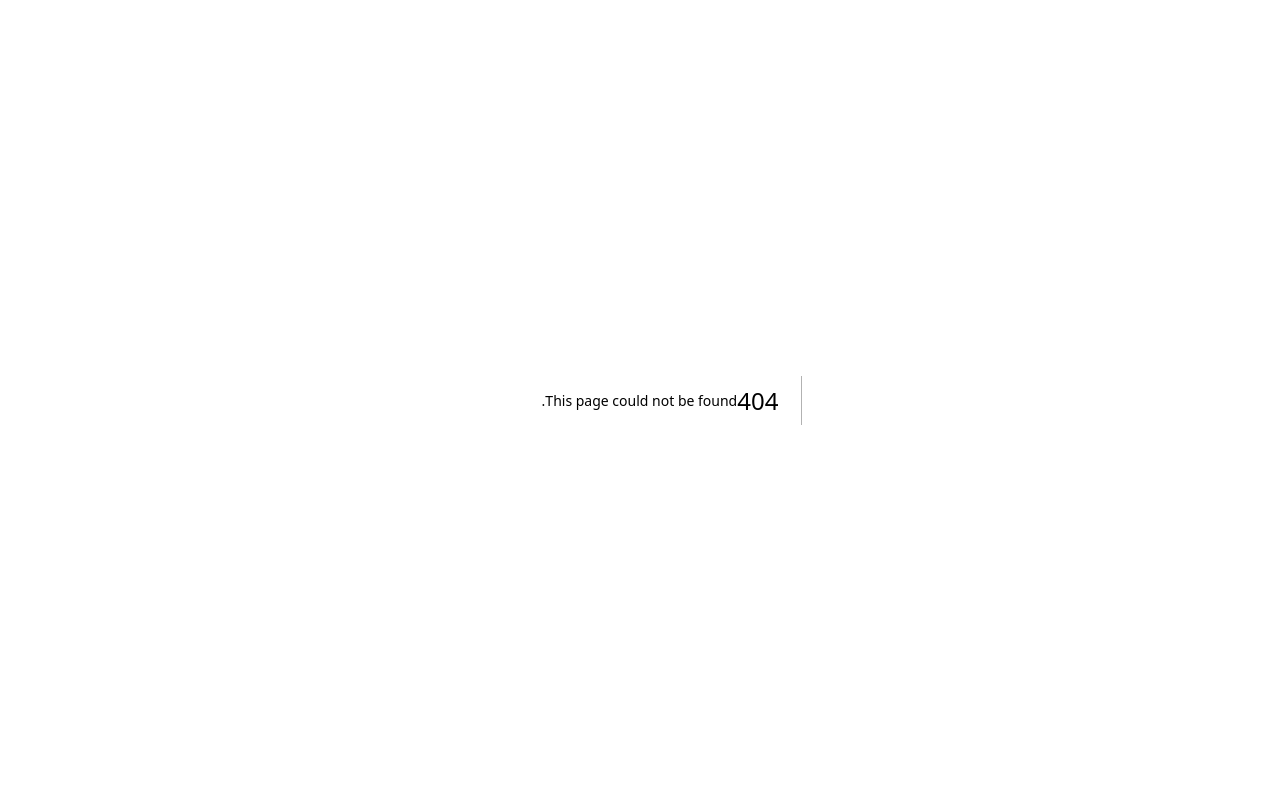
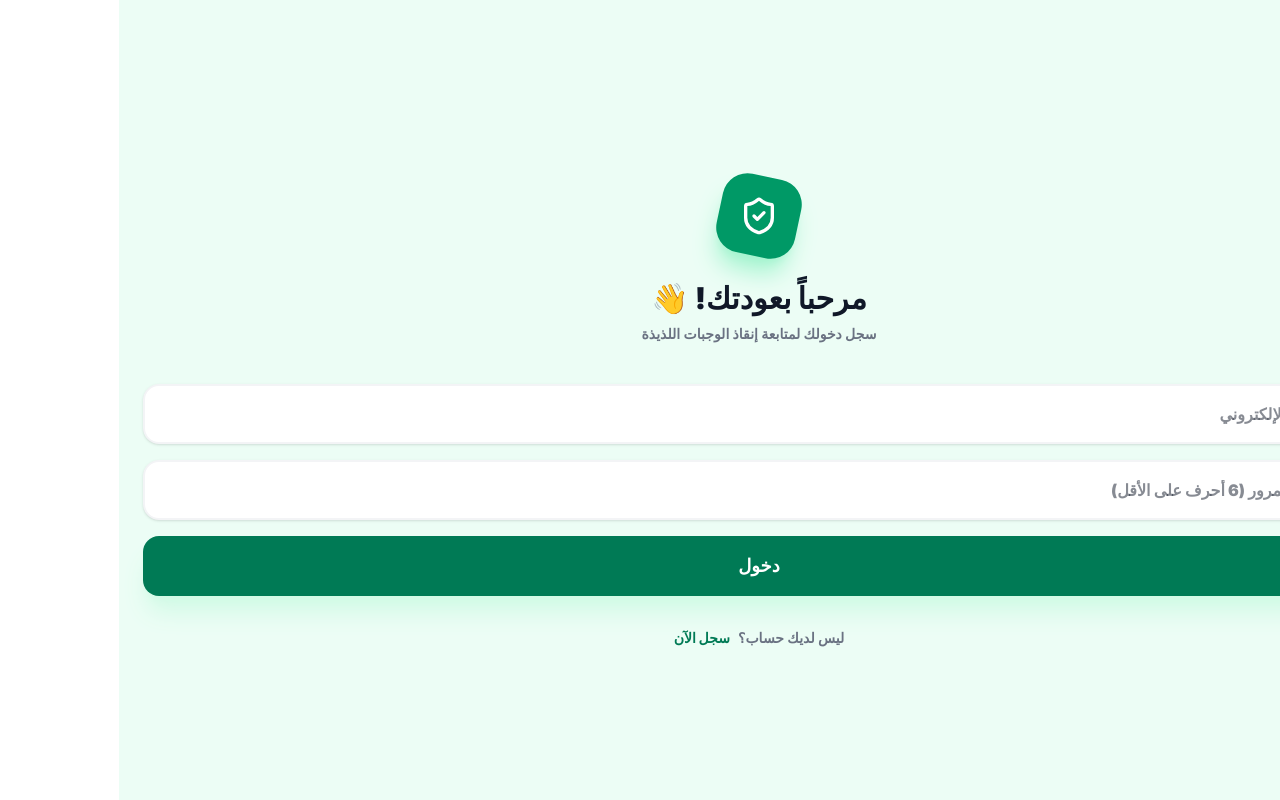
Before and after one commit to msaadi1902-max/nimah-app, a Next.js app: page /auth in a window 1280 px wide. Before the commit this address had no page. Built offline with nearby package versions, Linux system fonts and the light colour scheme; no server answers; sample sign-in values are in the browser's storage.

Commit message:
add auth flow

```diff
--- /dev/null
+++ b/src/app/auth/page.tsx
@@ -0,0 +1,120 @@
+'use client'
+import React, { useState } from 'react'
+import { useRouter } from 'next/navigation'
+import { createClient } from '@supabase/supabase-js'
+import { Mail, Lock, ArrowRight, Loader2, ShieldCheck } from 'lucide-react'
+
+// الاتصال بقاعدة البيانات
+const supabase = createClient(process.env.NEXT_PUBLIC_SUPABASE_URL!, process.env.NEXT_PUBLIC_SUPABASE_ANON_KEY!)
+
+export default function AuthPage() {
+  const router = useRouter()
+  const [isLogin, setIsLogin] = useState(true)
+  const [loading, setLoading] = useState(false)
+  const [email, setEmail] = useState('')
+  const [password, setPassword] = useState('')
+
+  const handleAuth = async (e: React.FormEvent) => {
+    e.preventDefault()
+    setLoading(true)
+
+    try {
+      if (isLogin) {
+        const { error } = await supabase.auth.signInWithPassword({
+          email,
+          password,
+        })
+        if (error) throw error
+        alert('✅ تم تسجيل الدخول بنجاح! أهلاً بك في نِعمة.')
+        router.push('/')
+      } else {
+        const { error } = await supabase.auth.signUp({
+          email,
+          password,
+        })
+        if (error) throw error
+        alert('🎉 تم إنشاء حسابك بنجاح! يمكنك الآن إنقاذ الوجبات.')
+        router.push('/')
+      }
+    } catch (error: any) {
+      alert('❌ عذراً: ' + error.message)
+    } finally {
+      setLoading(false)
+    }
+  }
+
+  return (
+    <div className="min-h-screen bg-emerald-50 text-right font-sans flex flex-col" dir="rtl">
+      <div className="p-6 pt-10">
+        <button onClick={() => router.back()} className="w-10 h-10 bg-white rounded-full flex items-center justify-center text-emerald-800 shadow-sm active:scale-95 transition-transform">
+          <ArrowRight size={20} />
+        </button>
+      </div>
+
+      <div className="flex-1 flex flex-col justify-center px-6 pb-20">
+        <div className="text-center mb-10">
+          <div className="w-20 h-20 bg-emerald-600 rounded-[25px] flex items-center justify-center mx-auto mb-6 shadow-xl shadow-emerald-200 rotate-12">
+            <ShieldCheck size={40} className="text-white -rotate-12" />
+          </div>
+          <h1 className="text-3xl font-black text-gray-900 mb-2">
+            {isLogin ? 'مرحباً بعودتك! 👋' : 'انضم إلى نِعمة 🌟'}
+          </h1>
+          <p className="text-gray-500 font-bold text-sm">
+            {isLogin ? 'سجل دخولك لمتابعة إنقاذ الوجبات اللذيذة' : 'أنشئ حسابك الآن وابدأ التوفير مع كل وجبة'}
+          </p>
+        </div>
+
+        <form onSubmit={handleAuth} className="space-y-4">
+          <div className="relative">
+            <div className="absolute inset-y-0 right-0 pr-4 flex items-center pointer-events-none">
+              <Mail className="h-5 w-5 text-gray-400" />
+            </div>
+            <input
+              type="email"
+              required
+              placeholder="البريد الإلكتروني"
+              className="w-full bg-white border-2 border-gray-100 rounded-2xl py-4 pr-12 pl-4 text-gray-900 font-black focus:border-emerald-600 focus:outline-none shadow-sm"
+              value={email}
+              onChange={(e) => setEmail(e.target.value)}
+            />
+          </div>
+
+          <div className="relative">
+            <div className="absolute inset-y-0 right-0 pr-4 flex items-center pointer-events-none">
+              <Lock className="h-5 w-5 text-gray-400" />
+            </div>
+            <input
+              type="password"
+              required
+              placeholder="كلمة المرور (6 أحرف على الأقل)"
+              className="w-full bg-white border-2 border-gray-100 rounded-2xl py-4 pr-12 pl-4 text-gray-900 font-black focus:border-emerald-600 focus:outline-none shadow-sm"
+              value={password}
+              onChange={(e) => setPassword(e.target.value)}
+            />
+          </div>
+
+          <button
+            type="submit"
+            disabled={loading}
+            className="w-full bg-emerald-700 text-white py-4 rounded-2xl font-black text-lg mt-4 shadow-xl shadow-emerald-100 active:scale-95 transition-all flex justify-center items-center gap-2"
+          >
+            {loading ? <Loader2 className="animate-spin" /> : (isLogin ? 'دخول' : 'إنشاء حساب')}
+          </button>
+        </form>
+
+        <div className="mt-8 text-center">
+          <p className="text-gray-500 font-bold text-sm">
+            {isLogin ? 'ليس لديك حساب؟' : 'لديك حساب بالفعل؟'}
+            <button
+              onClick={() => setIsLogin(!isLogin)}
+              className="text-emerald-700 font-black mr-2 hover:underline"
+              type="button"
+            >
+              {isLogin ? 'سجل الآن' : 'تسجيل الدخول'}
+            </button>
+          </p>
+        </div>
+      </div>
+    </div>
+  )
+}
--- a/src/app/login/page.tsx
+++ b/src/app/login/page.tsx
@@ -10,8 +10,13 @@ export default function LoginPage() {
   const handleContinue = () => {
     if (role === 'customer') {
       router.push('/') // يذهب للواجهة الرئيسية للزبائن
-    } else if (role === 'merchant') {
-      router.push('/merchant-onboarding') // يذهب لصفحة تقديم طلب التاجر
+      const handleContinue = () => {
+        if (role === 'customer') {
+          router.push('/auth') // تحويل الزبون لصفحة تسجيل الدخول
+        } else if (role === 'merchant') {
+          router.push('/auth') // تحويل التاجر لصفحة تسجيل الدخول أيضاً
+        }
+      }
     }
   }
 
```
